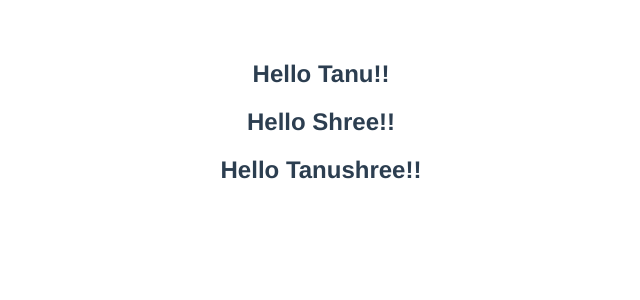
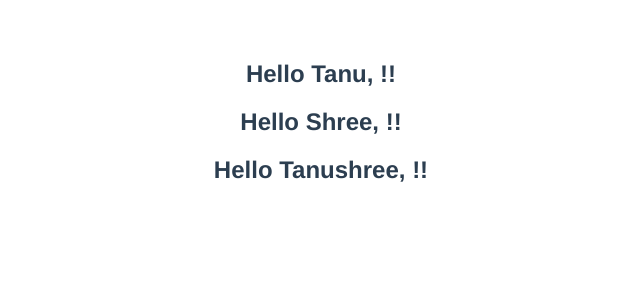
Before and after one commit to tanuuu18/Learning-Vue.js-3, a Vue app in the folder hello-world/: page / in a window 1280 px wide. Shown: the top 300 px of the page, without its empty margins (319-959 px from the left). Built offline with nearby package versions, Linux system fonts and the light colour scheme.

Commit message:
30. Component Props

```diff
--- a/hello-world/src/components/Greet.vue
+++ b/hello-world/src/components/Greet.vue
@@ -1,5 +1,5 @@
 <template>
-  <h2>Hello {{ name }}!!</h2>
+  <h2>Hello {{ name }}, {{ profile }}!!</h2>
 </template>
 <script>
 export default {
```
